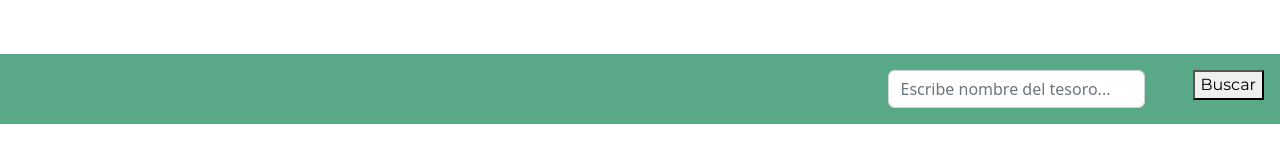
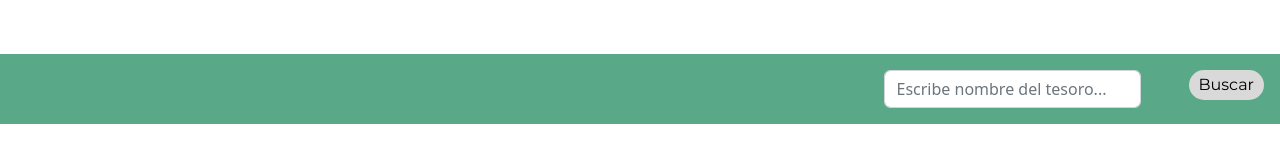
Before and after one commit to CarlosTarriasDiazWeb/trailquest-web, a Vue app: page /admin in a window 1280 px wide. Shown: the part 475-625 px from the top of the page. Built offline with nearby package versions, Linux system fonts and the light colour scheme.

Commit message:
Botones hover

```diff
--- a/src/views/Admin.vue
+++ b/src/views/Admin.vue
@@ -20,7 +20,7 @@
         </div>
       </div>
       <div class="form-row w-40 ms-5">
-        <button @click.prevent="filtrarTesoros">Buscar</button>
+        <button class="buscar" @click.prevent="filtrarTesoros">Buscar</button>
       </div>
     </div>
     <Tesoros
@@ -166,6 +166,22 @@ export default {
   transition: all 0.3s ease-in-out;
 }
 
+.buscar{
+  background-color: #d9d9d9;
+  color: black;
+  border: none;
+  border-radius: 2em;
+  transition: all 0.3s ease-in-out;
+  padding:3px 10px ;
+
+}
+
+.buscar:hover{
+  background-color: #a7a8a8;
+  color: white;
+  cursor: pointer;
+}
+
 .perfil-btn:hover {
   background-color: var(--white);
   color: var(--primary);
--- a/src/views/Anadir.vue
+++ b/src/views/Anadir.vue
@@ -91,12 +91,14 @@ header {
     border: none;
     border-radius: 2em;
     padding: 3px 20px;
+    background-color: #59a888;
+    color: white ;
     transition: all 0.3s ease-in-out;
 }
 
 .submit:hover {
-    background-color: var(--black);
-    color: white !important;
+    background-color: white;
+    color: black;
     cursor: pointer;
 }
 
@@ -129,6 +131,7 @@ header {
 footer {
     background-color: #59a888;
     padding: 20px;
-
+    display: flex;
+    justify-content: center;
 }
 </style>
--- a/src/views/Registro.vue
+++ b/src/views/Registro.vue
@@ -8,12 +8,12 @@
 
         <h1>Registrate</h1>
         <form v-on:submit.prevent="enviarFormulario">
-            <label for="" required>Nombre usuario:</label><br>
-            <input type="text" v-model="name" name="name" id="nom_usuario"><br><br>
-            <label for="" required>Contraseña:</label><br>
-            <input type="password" v-model="password1" name="password1" id="con_usuario"><br><br>
-            <label for="" required>Repita su contraseña:</label><br>
-            <input type="password" v-model="password2"  name="password2" id="rep_contra"><br><br>
+            <label for="" required>Nombre usuario:</label>
+            <input class="input" type="text" v-model="name" name="name" id="nom_usuario"><br>
+            <label for="" required>Contraseña:</label>
+            <input class="input" type="password" v-model="password1" name="password1" id="con_usuario"><br>
+            <label for="" required>Repita su contraseña:</label>
+            <input class="input" type="password" v-model="password2"  name="password2" id="rep_contra"><br><br>
 
             <input type="submit" value="Iniciar" class="submit"><br><br>
             <a href="/login">¿Eres miembro? Inicia sesión</a>
```
